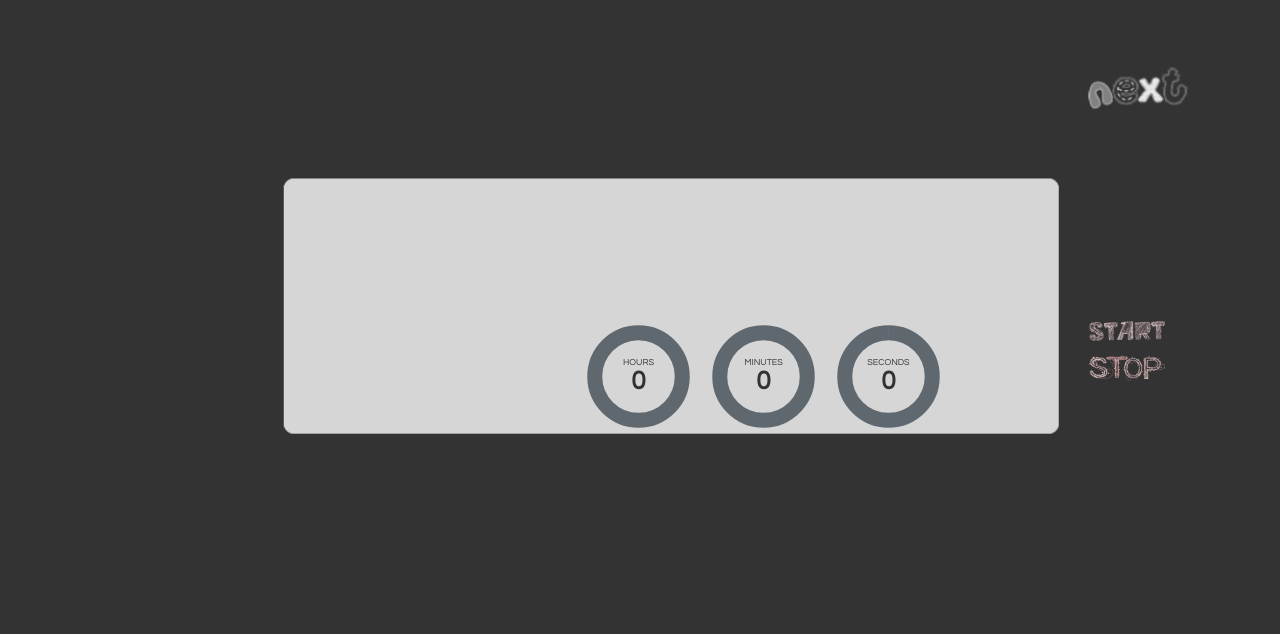
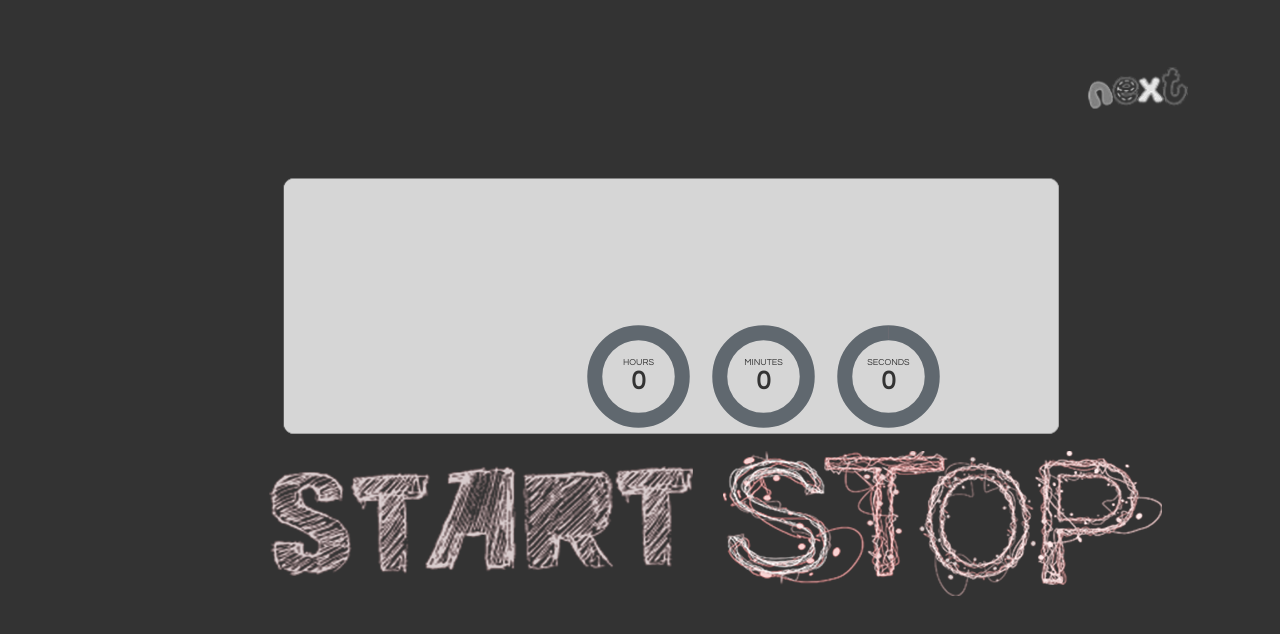
Before and after one commit to HCrSn/THE_HACK_PI_18, a plain HTML site: page pages/clock/clock-page.html in a window 1280 px wide. Shown: the part 58-692 px from the top of the page. Drawn offline with nearby package versions, Linux system fonts and the light colour scheme.

```diff
--- a/pages/clock/clock-page.html
+++ b/pages/clock/clock-page.html
@@ -43,7 +43,7 @@
 				opacity: 0;
 			}
 			.resize{
-				width: 10%;
+				width: 20%;
 			}
 		</style>
 	</head>
@@ -70,9 +70,9 @@
 		<div class="clock">
 			<div id="PageOpenTimer" style="width: 500px; height: 125px; float: left" ></div>
 		</div>
-		<div style="margin-top: 40vh">
-			<input type="image" alt="start" src="img/Start.png" name="startTimer" class="buttons btn startTimer resize">
-			<input type="image" alt="stop" src="img/STOP.png" name="stopTimer" class="buttons btn stopTimer resize">
+		<div style="margin-top: 40vh;">
+			<input type="image" alt="start" src="img/Start.png" name="startTimer" class="buttons btn startTimer ">
+			<input type="image" alt="stop" src="img/STOP.png" name="stopTimer" class="buttons btn stopTimer ">
 		</div>
 	</div>
 	<div>
```
